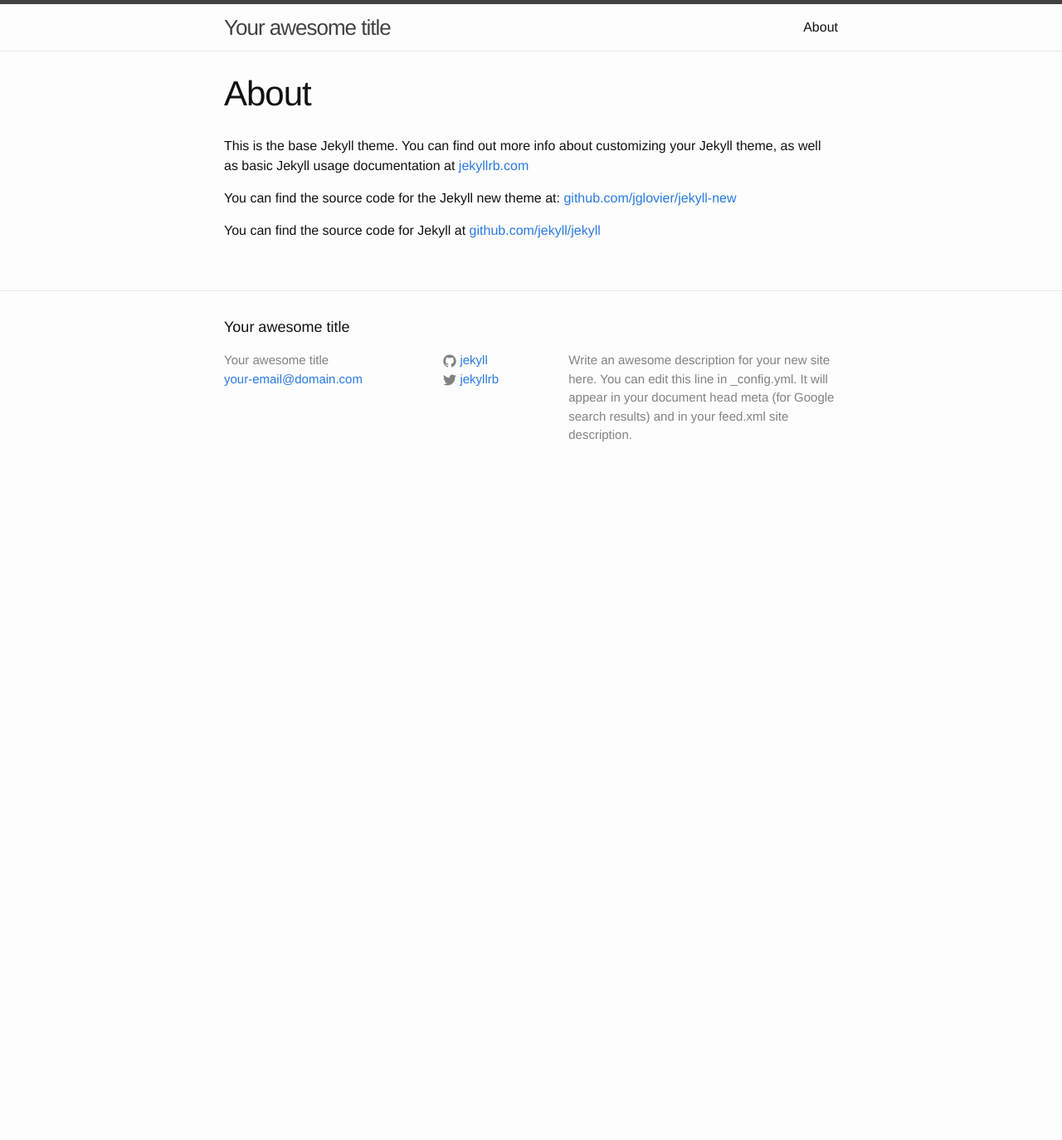
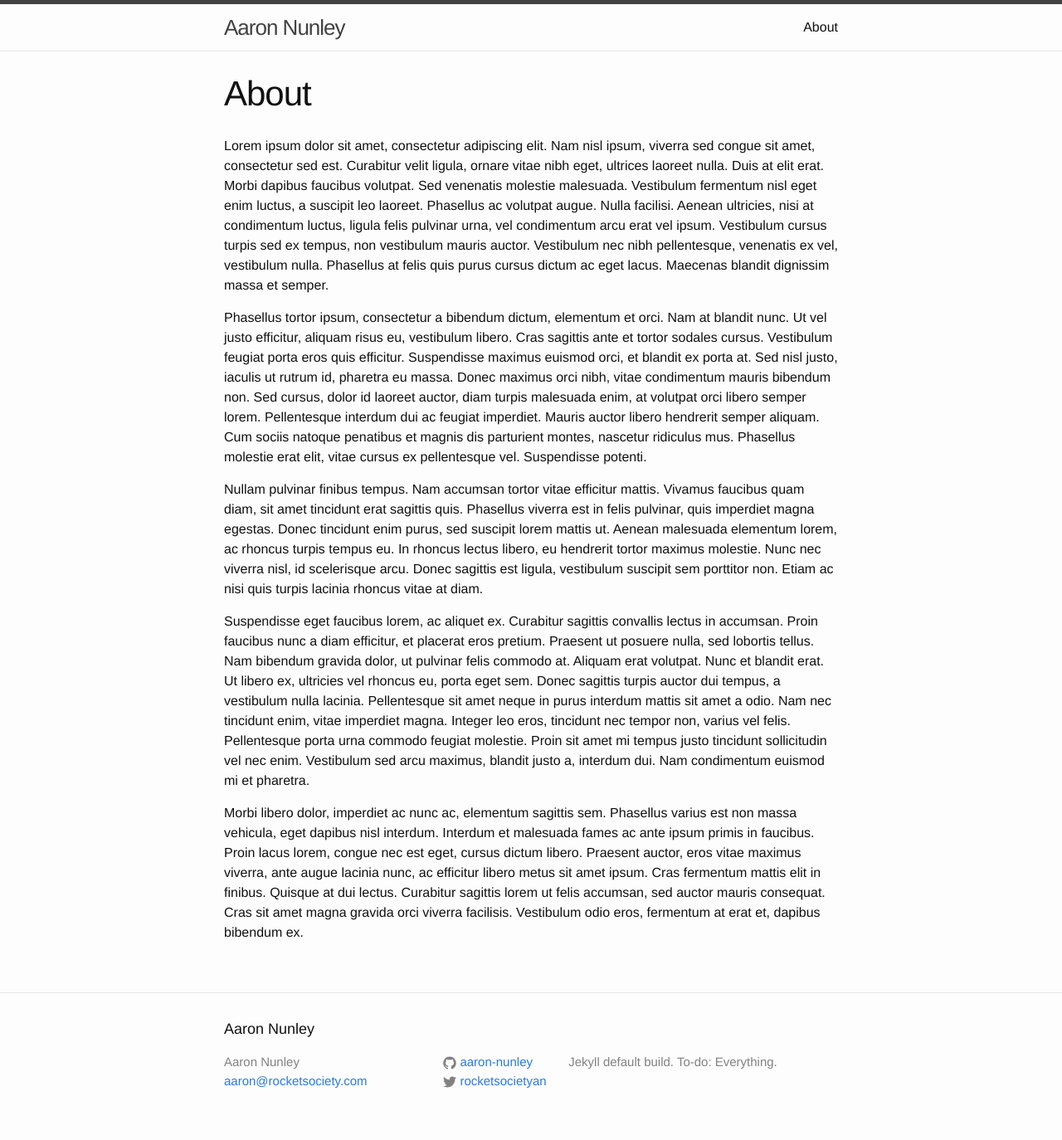
Before and after one commit to aaron-nunley/aaron-nunley.github.io, a Jekyll site: the page built from about.md, in a window 1280 px wide. Shown: the whole page at 83% size. Built offline with Jekyll 4.4.1, drawn with Linux system fonts in a browser that asks for light colours; before the commit the page ends 900 px from its top, so only the background shows below that.

Commit message:
Clean up default build

```diff
--- a/_config.yml
+++ b/_config.yml
@@ -1,14 +1,12 @@
 # Site settings
-title: Your awesome title
-email: your-email@domain.com
+title: Aaron Nunley
+email: aaron@rocketsociety.com
 description: > # this means to ignore newlines until "baseurl:"
-  Write an awesome description for your new site here. You can edit this
-  line in _config.yml. It will appear in your document head meta (for
-  Google search results) and in your feed.xml site description.
+  Jekyll default build.  To-do:  Everything.
 baseurl: "" # the subpath of your site, e.g. /blog/
-url: "http://yourdomain.com" # the base hostname & protocol for your site
-twitter_username: jekyllrb
-github_username:  jekyll
+url: "http://aaron.rocketsociety.com" # the base hostname & protocol for your site
+twitter_username: rocketsocietyan
+github_username:  aaron-nunley
 
 # Build settings
 markdown: kramdown
--- a/about.md
+++ b/about.md
@@ -4,8 +4,12 @@ title: About
 permalink: /about/
 ---
 
-This is the base Jekyll theme. You can find out more info about customizing your Jekyll theme, as well as basic Jekyll usage documentation at [jekyllrb.com](http://jekyllrb.com/)
+Lorem ipsum dolor sit amet, consectetur adipiscing elit. Nam nisl ipsum, viverra sed congue sit amet, consectetur sed est. Curabitur velit ligula, ornare vitae nibh eget, ultrices laoreet nulla. Duis at elit erat. Morbi dapibus faucibus volutpat. Sed venenatis molestie malesuada. Vestibulum fermentum nisl eget enim luctus, a suscipit leo laoreet. Phasellus ac volutpat augue. Nulla facilisi. Aenean ultricies, nisi at condimentum luctus, ligula felis pulvinar urna, vel condimentum arcu erat vel ipsum. Vestibulum cursus turpis sed ex tempus, non vestibulum mauris auctor. Vestibulum nec nibh pellentesque, venenatis ex vel, vestibulum nulla. Phasellus at felis quis purus cursus dictum ac eget lacus. Maecenas blandit dignissim massa et semper.
 
-You can find the source code for the Jekyll new theme at: [github.com/jglovier/jekyll-new](https://github.com/jglovier/jekyll-new)
+Phasellus tortor ipsum, consectetur a bibendum dictum, elementum et orci. Nam at blandit nunc. Ut vel justo efficitur, aliquam risus eu, vestibulum libero. Cras sagittis ante et tortor sodales cursus. Vestibulum feugiat porta eros quis efficitur. Suspendisse maximus euismod orci, et blandit ex porta at. Sed nisl justo, iaculis ut rutrum id, pharetra eu massa. Donec maximus orci nibh, vitae condimentum mauris bibendum non. Sed cursus, dolor id laoreet auctor, diam turpis malesuada enim, at volutpat orci libero semper lorem. Pellentesque interdum dui ac feugiat imperdiet. Mauris auctor libero hendrerit semper aliquam. Cum sociis natoque penatibus et magnis dis parturient montes, nascetur ridiculus mus. Phasellus molestie erat elit, vitae cursus ex pellentesque vel. Suspendisse potenti.
 
-You can find the source code for Jekyll at [github.com/jekyll/jekyll](https://github.com/jekyll/jekyll)
+Nullam pulvinar finibus tempus. Nam accumsan tortor vitae efficitur mattis. Vivamus faucibus quam diam, sit amet tincidunt erat sagittis quis. Phasellus viverra est in felis pulvinar, quis imperdiet magna egestas. Donec tincidunt enim purus, sed suscipit lorem mattis ut. Aenean malesuada elementum lorem, ac rhoncus turpis tempus eu. In rhoncus lectus libero, eu hendrerit tortor maximus molestie. Nunc nec viverra nisl, id scelerisque arcu. Donec sagittis est ligula, vestibulum suscipit sem porttitor non. Etiam ac nisi quis turpis lacinia rhoncus vitae at diam.
+
+Suspendisse eget faucibus lorem, ac aliquet ex. Curabitur sagittis convallis lectus in accumsan. Proin faucibus nunc a diam efficitur, et placerat eros pretium. Praesent ut posuere nulla, sed lobortis tellus. Nam bibendum gravida dolor, ut pulvinar felis commodo at. Aliquam erat volutpat. Nunc et blandit erat. Ut libero ex, ultricies vel rhoncus eu, porta eget sem. Donec sagittis turpis auctor dui tempus, a vestibulum nulla lacinia. Pellentesque sit amet neque in purus interdum mattis sit amet a odio. Nam nec tincidunt enim, vitae imperdiet magna. Integer leo eros, tincidunt nec tempor non, varius vel felis. Pellentesque porta urna commodo feugiat molestie. Proin sit amet mi tempus justo tincidunt sollicitudin vel nec enim. Vestibulum sed arcu maximus, blandit justo a, interdum dui. Nam condimentum euismod mi et pharetra.
+
+Morbi libero dolor, imperdiet ac nunc ac, elementum sagittis sem. Phasellus varius est non massa vehicula, eget dapibus nisl interdum. Interdum et malesuada fames ac ante ipsum primis in faucibus. Proin lacus lorem, congue nec est eget, cursus dictum libero. Praesent auctor, eros vitae maximus viverra, ante augue lacinia nunc, ac efficitur libero metus sit amet ipsum. Cras fermentum mattis elit in finibus. Quisque at dui lectus. Curabitur sagittis lorem ut felis accumsan, sed auctor mauris consequat. Cras sit amet magna gravida orci viverra facilisis. Vestibulum odio eros, fermentum at erat et, dapibus bibendum ex.
--- a/index.html
+++ b/index.html
@@ -18,6 +18,6 @@ layout: default
     {% endfor %}
   </ul>
 
-  <p class="rss-subscribe">subscribe <a href="{{ "/feed.xml" | prepend: site.baseurl }}">via RSS</a></p>
+  <!--<p class="rss-subscribe">subscribe <a href="{{ "/feed.xml" | prepend: site.baseurl }}">via RSS</a></p>-->
 
 </div>
```
Also changed, not shown: _posts/2015-01-01-welcome-to-jekyll.markdown (deleted, +0 -25 lines).
